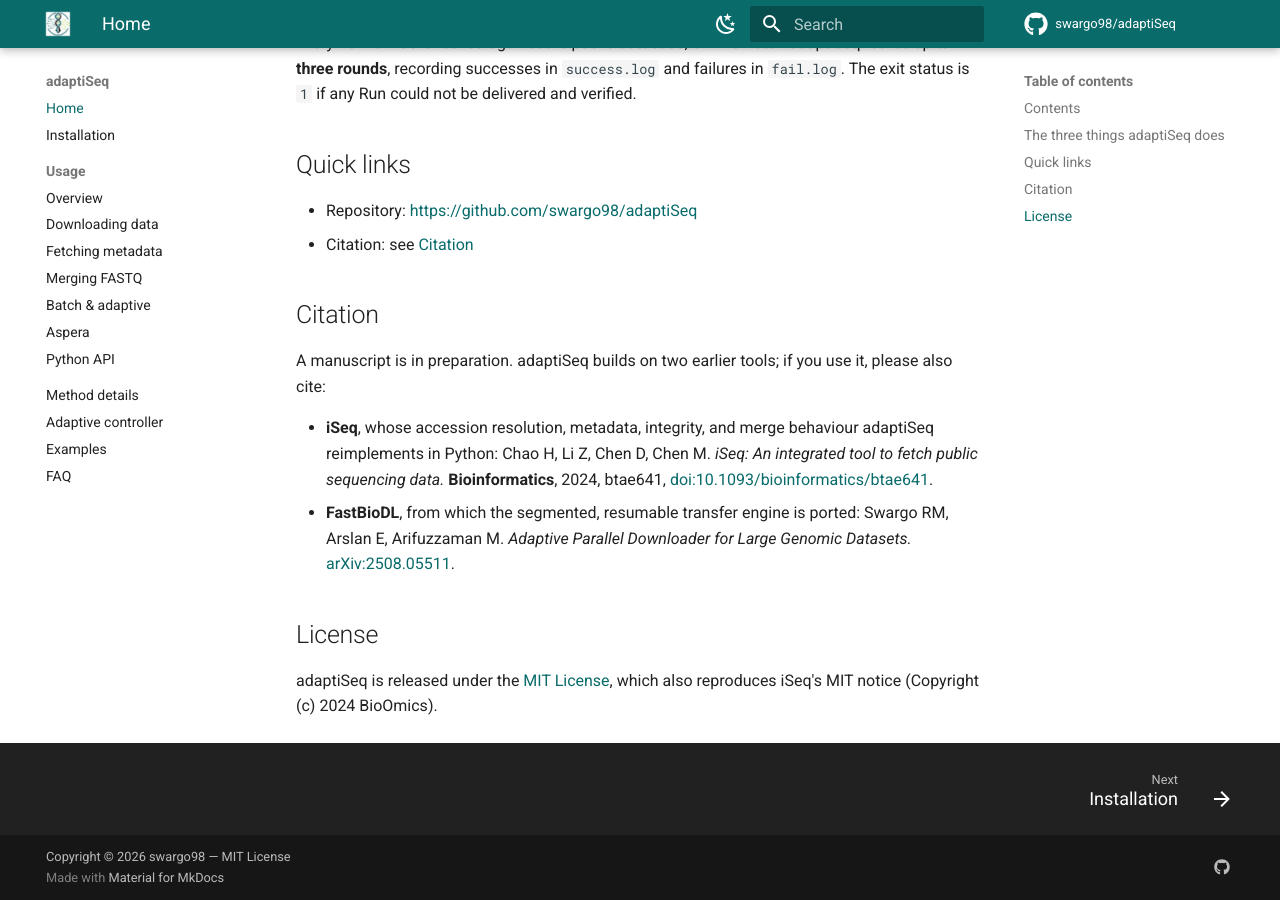
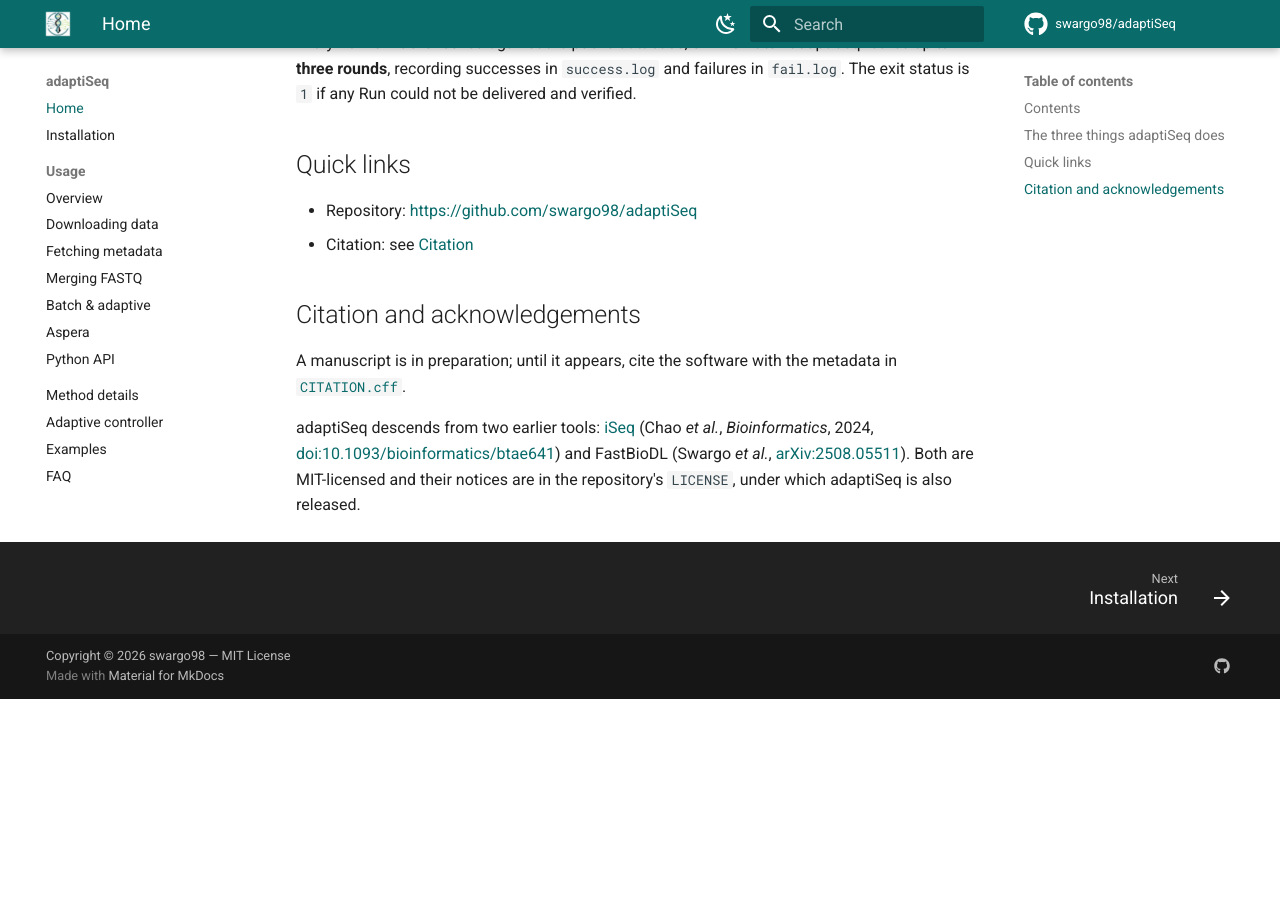
Before and after one commit to swargo98/adaptiSeq, an MkDocs documentation site: the page built from docs/README.md, in a window 1280 px wide and 900 px high, scrolled down 1517 px. Built offline with MkDocs 1.6.1 and Material for MkDocs 9.7.7, drawn with Linux system fonts in a browser that asks for light colours; comment, search, counter and statistics services are not loaded; after the commit the page ends 2216 px from its top, so only the background shows below that.

Commit message:
Reword the controller help text and consolidate credits; no functional change
adaptiseq/ differs from the benchmarked build only in three help strings and two
comments (the budget, greedy and knee controllers are no longer called
"candidates under evaluation"; -j and --adaptive no longer say "gradient").
README, docs and CITATION.cff mention iSeq and FastBioDL once, in an
acknowledgement, instead of repeatedly; the LICENSE notices are unchanged.

Co-Authored-By: Claude Sonnet 5.5 <noreply@anthropic.com>
Claude-Session: https://claude.ai/code/session_01NtiHvLpLNofiNi7MzFVem5

```diff
--- a/docs/README.md
+++ b/docs/README.md
@@ -53,20 +53,13 @@ in `fail.log`. The exit status is `1` if any Run could not be delivered and veri
 - Repository: <https://github.com/swargo98/adaptiSeq>
 - Citation: see [Citation](#citation)
 
-## Citation
+## Citation and acknowledgements
 
-A manuscript is in preparation. adaptiSeq builds on two earlier tools; if you use
-it, please also cite:
+A manuscript is in preparation; until it appears, cite the software with the metadata in
+[`CITATION.cff`](https://github.com/swargo98/adaptiSeq/blob/main/CITATION.cff).
 
-- **iSeq**, whose accession resolution, metadata, integrity, and merge behaviour
-  adaptiSeq reimplements in Python: Chao H, Li Z, Chen D, Chen M. *iSeq: An
-  integrated tool to fetch public sequencing data.* **Bioinformatics**, 2024,
-  btae641, [doi:10.1093/bioinformatics/btae641](https://doi.org/10.1093/bioinformatics/btae641).
-- **FastBioDL**, from which the segmented, resumable transfer engine is ported:
-  Swargo RM, Arslan E, Arifuzzaman M. *Adaptive Parallel Downloader for Large
-  Genomic Datasets.* [arXiv:2508.05511](https://arxiv.org/abs/2508.05511).
-
-## License
-
-adaptiSeq is released under the [MIT License](https://github.com/swargo98/adaptiSeq/blob/main/LICENSE),
-which also reproduces iSeq's MIT notice (Copyright (c) 2024 BioOmics).
+adaptiSeq descends from two earlier tools: [iSeq](https://github.com/BioOmics/iSeq)
+(Chao *et al.*, *Bioinformatics*, 2024,
+[doi:10.1093/bioinformatics/btae641](https://doi.org/10.1093/bioinformatics/btae641)) and FastBioDL
+(Swargo *et al.*, [arXiv:2508.05511](https://arxiv.org/abs/2508.05511)). Both are MIT-licensed and their
+notices are in the repository's `LICENSE`, under which adaptiSeq is also released.
```
Also changed, not shown: README.md (+19 -29 lines), 4 other files.
